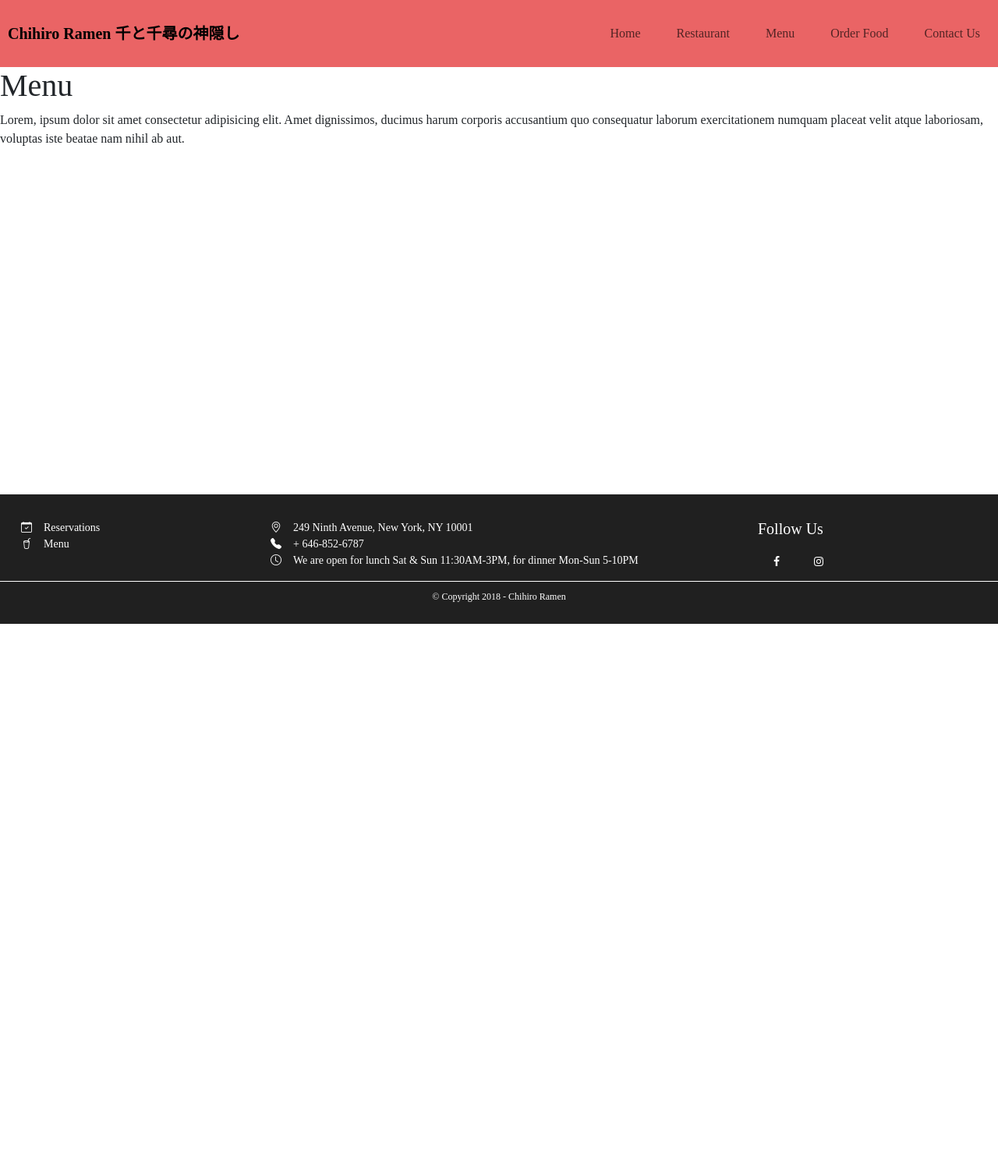
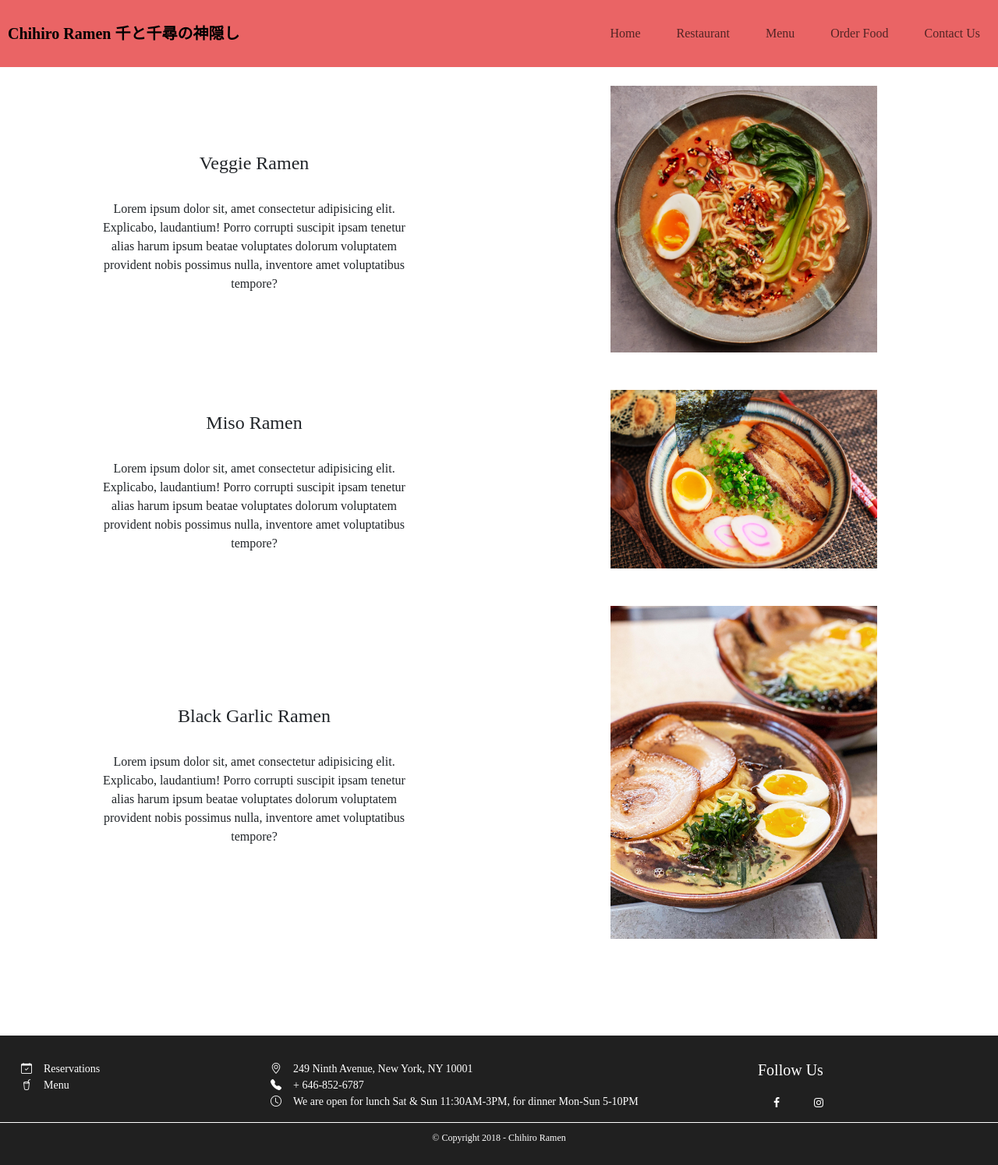
Before and after one commit to JuliaGlick/DesarrolloWebCoderh, a plain HTML site: page section3.html in a window 1280 px wide. Shown: the whole page at 78% size. Before the commit the page ends 800 px from the top, so only its background shows below. Drawn offline with nearby package versions, Linux system fonts and the light colour scheme.

Commit message:
v-0.2
Menu con bs, img y centrado

```diff
--- a/section3.html
+++ b/section3.html
@@ -30,7 +30,7 @@
                     <div class="collapse navbar-collapse justify-content-end" id="navLinks">
                               <ul class="navbar-nav">
                                         <li class="nav-item">
-                                                  <a href="section1.html" class="nav-link">Home</a>
+                                                  <a href="index.html" class="nav-link">Home</a>
                                         </li>
                                         <li class="nav-item">
                                                   <a href="section2.html" class="nav-link">Restaurant</a>
@@ -49,13 +49,64 @@
           </nav>
 
 
-          <section class="main">
-                    <h1>Menu</h1>
-                    <p>Lorem, ipsum dolor sit amet consectetur adipisicing elit. Amet dignissimos, ducimus harum
-                              corporis accusantium quo consequatur laborum exercitationem numquam placeat velit atque
-                              laboriosam, voluptas iste beatae nam nihil ab aut.</p>
+          <section class="container-fluid px-0">
+                    <div class="row align-items-center p-4">
+                              <div class="col-md-6 text-center">
+                                        <div class="row justify-content-center">
+                                                  <div class="col-10 col-lg-8">
+                                                   <h4 class="font-weight-bold p-4">Veggie Ramen</h4>
+                                        <p>Lorem ipsum dolor sit, amet consectetur adipisicing elit. Explicabo, laudantium! Porro corrupti suscipit ipsam tenetur alias harum ipsum beatae voluptates dolorum voluptatem provident nobis possimus nulla, inventore amet voluptatibus tempore?</p>
+                                                  </div>
+                                        </div>
+
+                              </div>
+                              <div class="col-md-6 justify-content-center">
+                                        <div class="row justify-content-center">
+                                                  <div class="col-7">
+                                        <img class="img-fluid" src="img/vegetarianraamen.jpg" alt="">
+                              </div>
+                    </div>
+                              </div>
+                    </div>
+                    <div class="row align-items-center p-4">
+                              <div class="col-md-6 text-center">
+                                        <div class="row justify-content-center">
+                                                  <div class="col-10 col-lg-8">
+                                        <h4 class="font-weight-bold p-4">Miso Ramen</h4>
+                                        <p>Lorem ipsum dolor sit, amet consectetur adipisicing elit. Explicabo, laudantium! Porro corrupti suscipit ipsam tenetur alias harum ipsum beatae voluptates dolorum voluptatem provident nobis possimus nulla, inventore amet voluptatibus tempore?</p>
+                              </div>
+                    </div>
+                              </div>
+                              <div class="col-md-6">
+                                        <div class="row justify-content-center">
+                                                  <div class="col-7">
+                                        <img class="img-fluid" src="img/misoramen.jpg" alt="">
+                              </div>
+                    </div>
+          </div>
+                    </div>
+
+                    <div class="row align-items-center p-4">
+                              <div class="col-md-6 text-center">
+                                        <div class="row justify-content-center">
+                                                  <div class="col-10 col-lg-8">
+                                        <h4 class="font-weight-bold p-4">Black Garlic Ramen</h4>
+                                        <p>Lorem ipsum dolor sit, amet consectetur adipisicing elit. Explicabo, laudantium! Porro corrupti suscipit ipsam tenetur alias harum ipsum beatae voluptates dolorum voluptatem provident nobis possimus nulla, inventore amet voluptatibus tempore?</p>
+                              </div>
+                    </div>
+                              </div>
+                              <div class="col-md-6 justify-content-center">
+                                        <div class="row justify-content-center">
+                                                  <div class="col-7 col-l">
+                                                             <img class="img-fluid" src="img/blackgarlicramen.jpg" alt="">
+                                                  </div>
+                                        </div>
+
+                              </div>
+                    </div>
           </section>
-          <footer class="mainfooter fixed-bottom" role="contentinfo">
+
+          <footer class="mainfooter bottom" role="contentinfo">
             <div class="footer-middle">
             <div class="container-fluid">
               <div class="row">
```
Also changed, not shown: index.html (+1 -1 lines), section2.html (+1 -1 lines), section4.html (+1 -1 lines), section5.html (+1 -1 lines).
